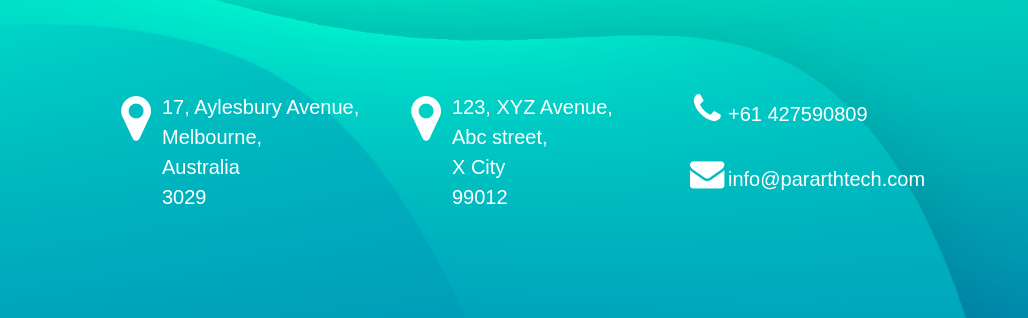
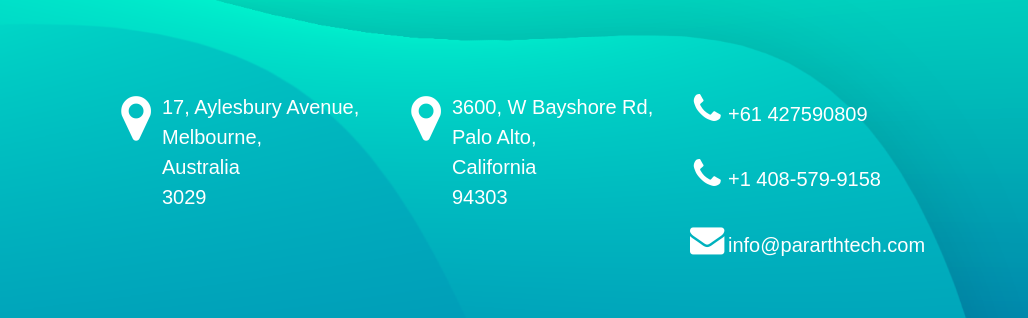
Before and after one commit to Dilipsutariya/pararth, a plain HTML site: page index.html in a window 1280 px wide. Shown: the part 5673-5991 px from the top of the page, 252-1280 px from the left. Drawn offline with nearby package versions, Linux system fonts and the light colour scheme; a web font is replaced by a local one.

Commit message:
Address Add
Address Added

```diff
--- a/index.html
+++ b/index.html
@@ -337,7 +337,7 @@
                   <div class="footer-address">
                     <div><i class="fa fa-map-marker footer-icon location-icon" aria-hidden="true"></i></div>
                     <div>
-                        <p class="footer-font">123, XYZ Avenue,<br>Abc street,<br>X City<br>99012</p>
+                        <p class="footer-font">3600, W Bayshore Rd,<br>Palo Alto,<br>California<br>94303</p>
                     </div>
                 </div>
             </div>
@@ -346,6 +346,8 @@
                   <ul>
                     <li><i class="fa fa-phone footer-icon location-icon2" aria-hidden="true"></i>
   <a href="callto:+611234567890" class="footer-font"> +61 427590809</a> </li>
+  <li><i class="fa fa-phone footer-icon location-icon2" aria-hidden="true"></i>
+  <a href="callto:+611234567890" class="footer-font"> +1 408-579-9158</a> </li>
 
   <li><i class="fa fa-envelope footer-icon location-icon2" aria-hidden="true"></i>
   <a href="mailto:info@pararthtech.com" class="footer-font">  info@pararthtech.com</a> </li>
```
